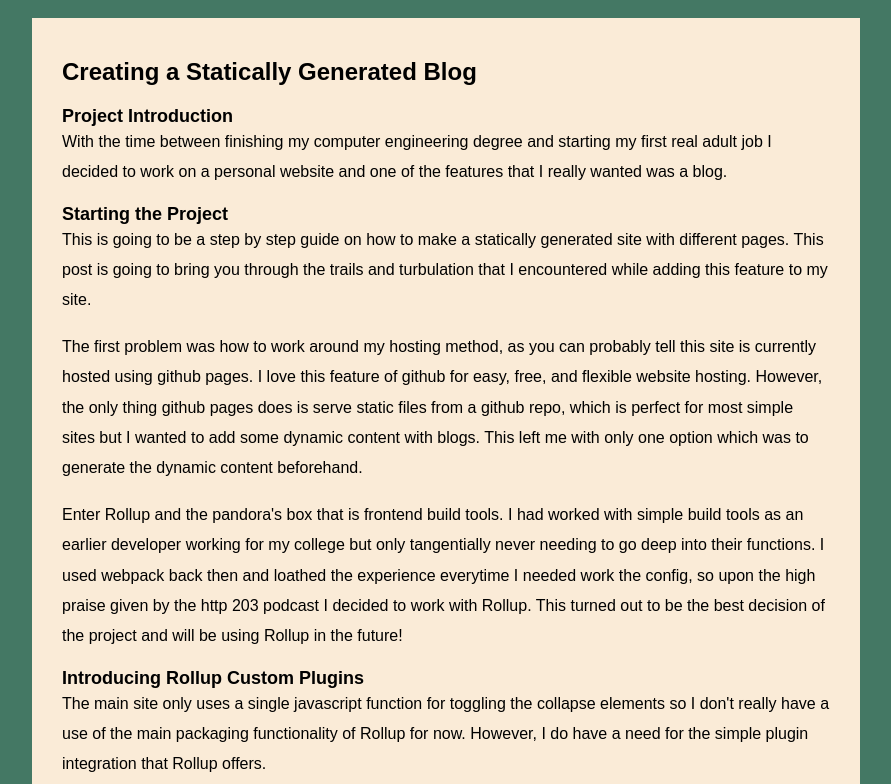
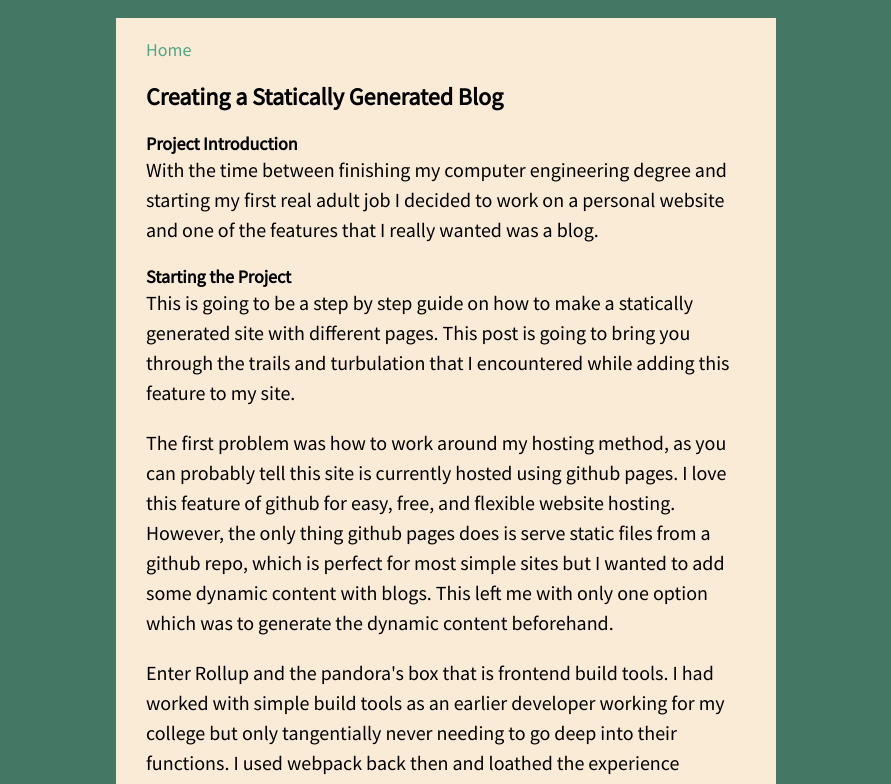
Before and after one commit to ece-jacob-scott/jacobbscott.dev, a website: page blogs/2020/creating_a_statically_generated_blog_with_rollup-7d7bbd4a163688bf38da96e50b4f725c.html in a window 1280 px wide. Shown: the top 784 px of the page, without its empty margins (194-1085 px from the left). Drawn offline with nearby package versions, Linux system fonts and the light colour scheme.

Commit message:
updates blog

```diff
--- a/blogs/2020/creating_a_statically_generated_blog_with_rollup-a941b9517410876bdb0d7985a5b379f6.html
+++ b/blogs/2020/creating_a_statically_generated_blog_with_rollup-7d7bbd4a163688bf38da96e50b4f725c.html
@@ -14,13 +14,23 @@
       src="https://kit.fontawesome.com/71ad1e1244.js"
       crossorigin="anonymous"
     ></script>
-    <link rel="stylesheet"
-      href="//cdnjs.cloudflare.com/ajax/libs/highlight.js/10.1.1/styles/vs2015.min.css">
+    <link
+      href="https://fonts.googleapis.com/css?family=Source+Sans+Pro"
+      rel="stylesheet"
+      type="text/css"
+    />
+    <link
+      rel="stylesheet"
+      href="//cdnjs.cloudflare.com/ajax/libs/highlight.js/10.1.1/styles/vs2015.min.css"
+    />
   </head>
   <body>
     <br />
     <main>
       <section id="blog_content">
+        <section id="blog_header">
+          <a href="/" target="_blank">Home</a>
+        </section>
         <h1 id="creating-a-statically-generated-blog">Creating a Statically Generated Blog</h1>
 <h2 id="project-introduction">Project Introduction</h2>
 <p>With the time between finishing my computer engineering degree and starting my
@@ -106,15 +116,20 @@ reading my first blog I promise I will get better in the future.</p>
         powered by
         <a class="inline-link" href="https://pages.github.com/" target="_blank"
           >Github pages</a
-        > | email is
+        >
+        | email is
         <a
           class="inline-link"
           href="mailto:scott.jacob97@gmail.com"
-          target="_blank">scott.jacob97@gmail.com</a>
+          target="_blank"
+          >scott.jacob97@gmail.com</a
+        >
       </p>
     </footer>
     <script src="/js/scripts.js"></script>
     <script src="//cdnjs.cloudflare.com/ajax/libs/highlight.js/10.1.1/highlight.min.js"></script>
-    <script>hljs.initHighlightingOnLoad();</script>
+    <script>
+      hljs.initHighlightingOnLoad();
+    </script>
   </body>
 </html>
--- a/css/blog_styles.css
+++ b/css/blog_styles.css
@@ -7,9 +7,10 @@
   min-height: 500px;
   background-color: antiquewhite;
   color: black;
-  font-family: sans-serif;
+  font-family: "Source Sans Pro", "Helvetica Neue", Helvetica, Arial;
   font-size: large;
   padding: 20px 30px;
+  width: 600px;
 }
 
 .index-element {
@@ -69,9 +70,11 @@ h2 {
 }
 
 p {
+  font-family: inherit;
   margin-top: 0px;
-  line-height: 1.9;
-  font-size: 16px;
+  line-height: 30px;
+  font-size: 20px;
+  width: 600px;
 }
 
 @media only screen and (min-device-width: 100px) and (max-device-width: 648px) {
```
Also changed, not shown: blogs/index.html (+2 -2 lines), templates/blog_template.html (+20 -5 lines).
